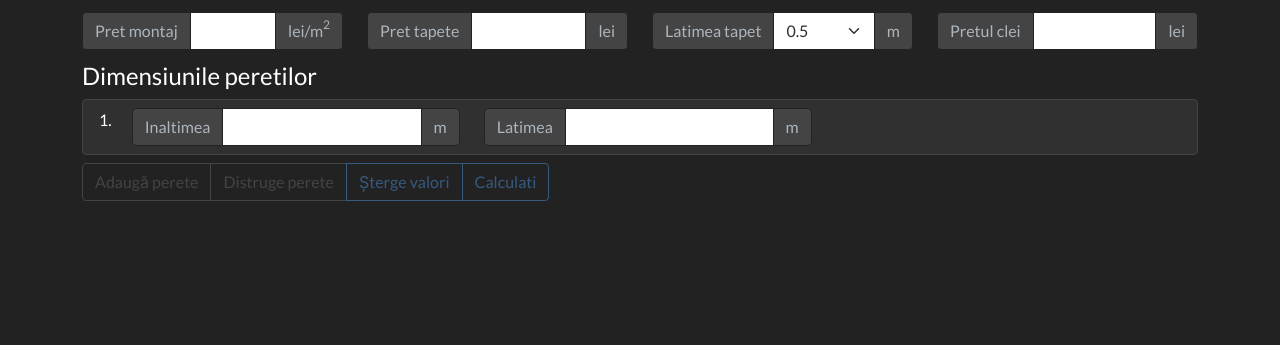
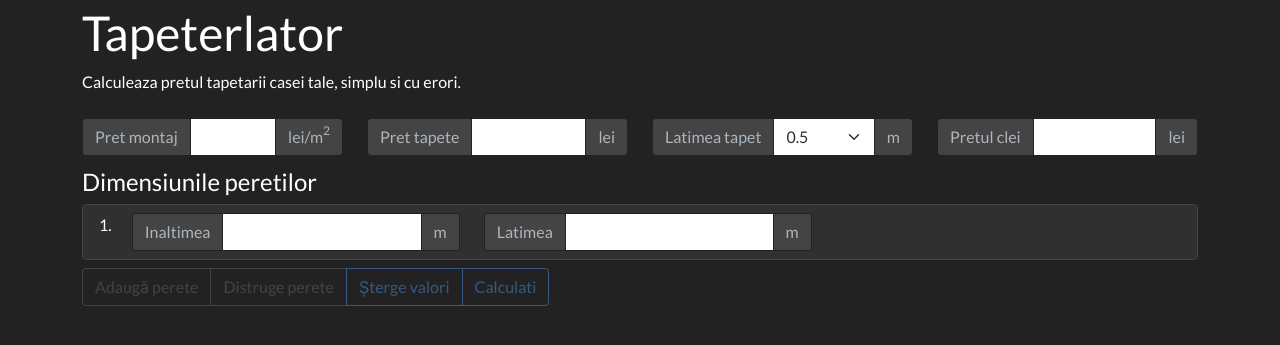
Before and after one commit to Yehoward/Matimutica, a Flask app: page / in a window 1280 px wide. Shown: the top 345 px of the page. Run offline with Flask 2, Linux system fonts and the light colour scheme; some libraries are stand-ins or nearby versions.

Commit message:
Added a title and a description for the page

```diff
--- a/templates/index.html
+++ b/templates/index.html
@@ -25,6 +25,8 @@
     <div class="container">
       <div id="formular">
         <div class="row my-1">
+          <h1>Tapeterlator</h1>
+          <p>Calculeaza pretul tapetarii casei tale, simplu si cu erori.</p>
           <div class="col-lg">
             <div class="row">
               <div class="col-sm input-group my-2">
```
